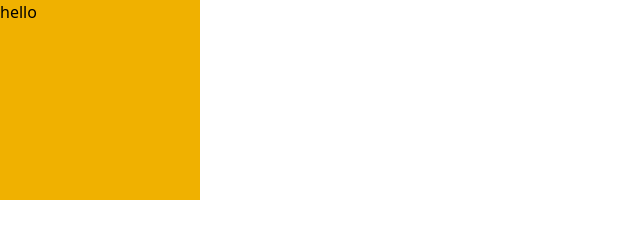
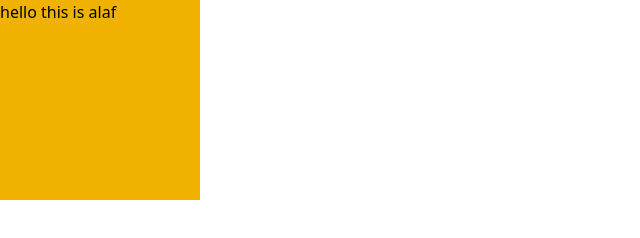
Before and after one commit to alafmirza/Frontend, a plain HTML site: page tailwind/index.html in a window 1280 px wide. Shown: the full height of the page, 0-640 px from the left. Drawn offline with nearby package versions, Linux system fonts and the light colour scheme.

Commit message:
modified

```diff
--- a/tailwind/index.html
+++ b/tailwind/index.html
@@ -8,7 +8,7 @@
 
 </head>
 <body>
-   <div class="bg-yellow-500 w-[200px] h-[200px] flex"> <h1>hello</h1></div>
+   <div class="bg-yellow-500 w-[200px] h-[200px] flex"> <h1>hello this is alaf</h1></div>
 
 </body>
 </html>
```
